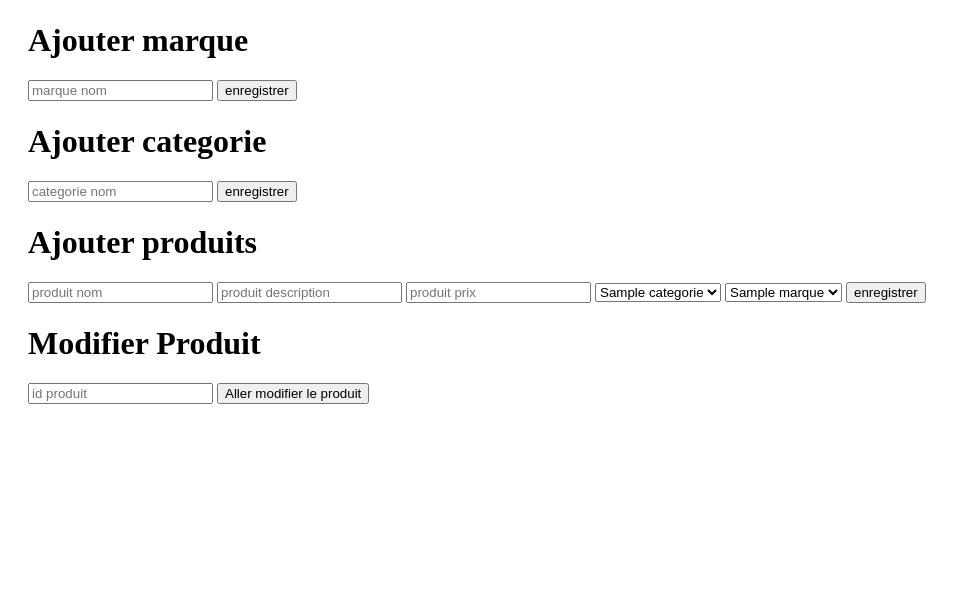
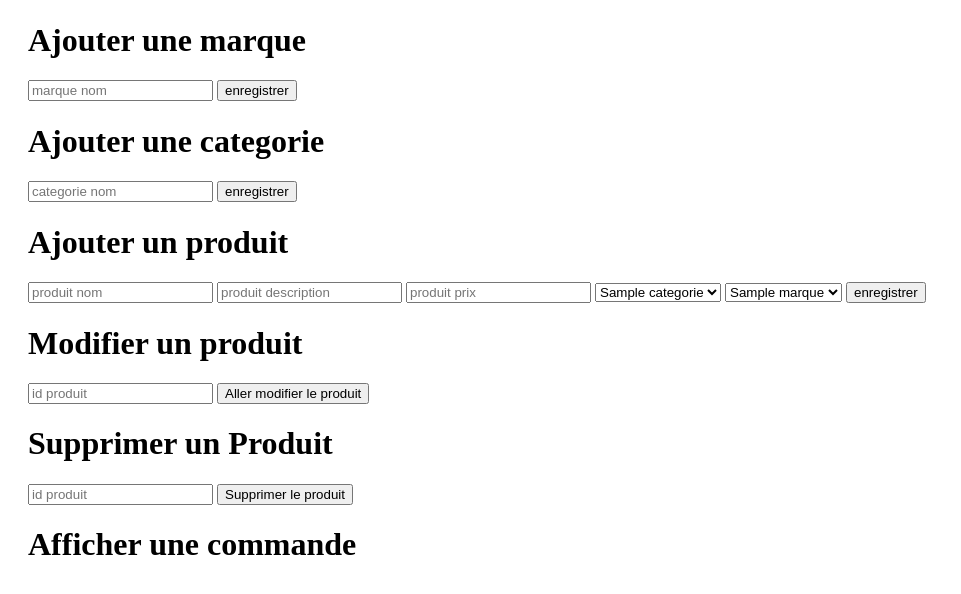
Before and after one commit to widwids/PWDtp3, a PHP site: page /panneauAdmin.php in a window 1280 px wide. Shown: the part 58-652 px from the top of the page, without its empty margins (0-961 px from the left). Run offline with PHP 8.4, Linux system fonts and the light colour scheme; the visitor is signed in with stand-in values (Sample User, id 1); tables that the repository leaves empty hold one stand-in row (values such as "Sample post").

Commit message:
supprimer produits sur privilege admin et nettoyage

```diff
--- a/connexion.php
+++ b/connexion.php
@@ -10,7 +10,7 @@
 <html lang="fr">
 
 <head>
-    <title> exercice 4</title>
+    <title>Connexion</title>
 
     <style>
         body {
--- a/include/sql.php
+++ b/include/sql.php
@@ -88,7 +88,7 @@ function ajoutProduit($produit_nom,$produit_description,$produit_prix,$produit_c
 
 }
 
-function suprimeProduit($produit_id){
+function supprimerProduit($produit_id){
     global $connexion;
 
     $requete = "DELETE FROM produit WHERE produit_id =".$produit_id."";
--- a/panier.php
+++ b/panier.php
@@ -9,7 +9,7 @@
 <html lang="fr">
 
 <head>
-    <title> exercice 4</title>
+    <title>Panier</title>
 
     <style>
         body {
--- a/panneauAdmin.php
+++ b/panneauAdmin.php
@@ -34,9 +34,9 @@
     </header>
 
     <main>
-    <h1>Ajouter marque</h1>
+    <h1>Ajouter une marque</h1>
+
         <header>
-
         </header>
 
         <form action="" method="get">
@@ -44,16 +44,21 @@
             <input type="submit" name="enregistrerMarque" value="enregistrer">
         </form>
 
-        <h1>Ajouter categorie</h1>
+
+
+
+        <h1>Ajouter une categorie</h1>
 
         <form action="" method="get">
-
             <input type="text" name="categorie_nom" placeholder="categorie nom">
             <input type="submit" name="enregistrerCategorie" value="enregistrer">
         </form>
 
-        <h1>Ajouter produits</h1>
 
+
+
+
+        <h1>Ajouter un produit</h1>
 
         <form action="" method="get">
             <input type="text" name="produit_nom" placeholder="produit nom">
@@ -68,20 +73,16 @@
                             echo $row["categorie_nom"];
                             echo "</option>";
                          }
-
                     ?>
-
             </select>
 
             <select name="marque" id="">
-
                 <?php
                 $listeMarque = listeMarque();
                          foreach($listeMarque as $row){
                             echo "<option value=".$row["marque_id"].">";
                             echo $row["marque_nom"];
                             echo "</option>";
-
                          }
                 ?>
             </select>
@@ -90,14 +91,16 @@
         </form>
 
 
-        <h1>Modifier Produit</h1>
+
+
+
+        <h1>Modifier un produit</h1>
+
         <form action="" method="get">
-
             <input type="text" name="produit_id_mod" placeholder="id produit">
             <input type="submit" value="Aller modifier le produit">
+        </form>
 
-
-        </form>
         <?php
         if(isset($_GET['produit_id_mod']) && strlen($_GET['produit_id_mod']) > 0){
             $idProduit = $_GET['produit_id_mod'];
@@ -105,6 +108,31 @@
             header("location: $location");
         }
         ?>
+
+
+
+
+        <h1>Supprimer un Produit</h1>
+
+        <form action="" method="get">
+            <input type="text" name="supprimerProduit" placeholder="id produit">
+            <input type="submit" value="Supprimer le produit">
+        </form>
+
+        <?php
+        if(isset($_GET['supprimerProduit']) && strlen($_GET['supprimerProduit']) > 0){
+            if (isset($_GET["supprimerProduit"])){
+                supprimerProduit($_GET['supprimerProduit']);
+            };
+        }
+        ?>
+
+      <h1>Afficher une commande</h1>
+
+
+
+
+
 
 
 
```
Also changed, not shown: index.php (+14 -11 lines).
